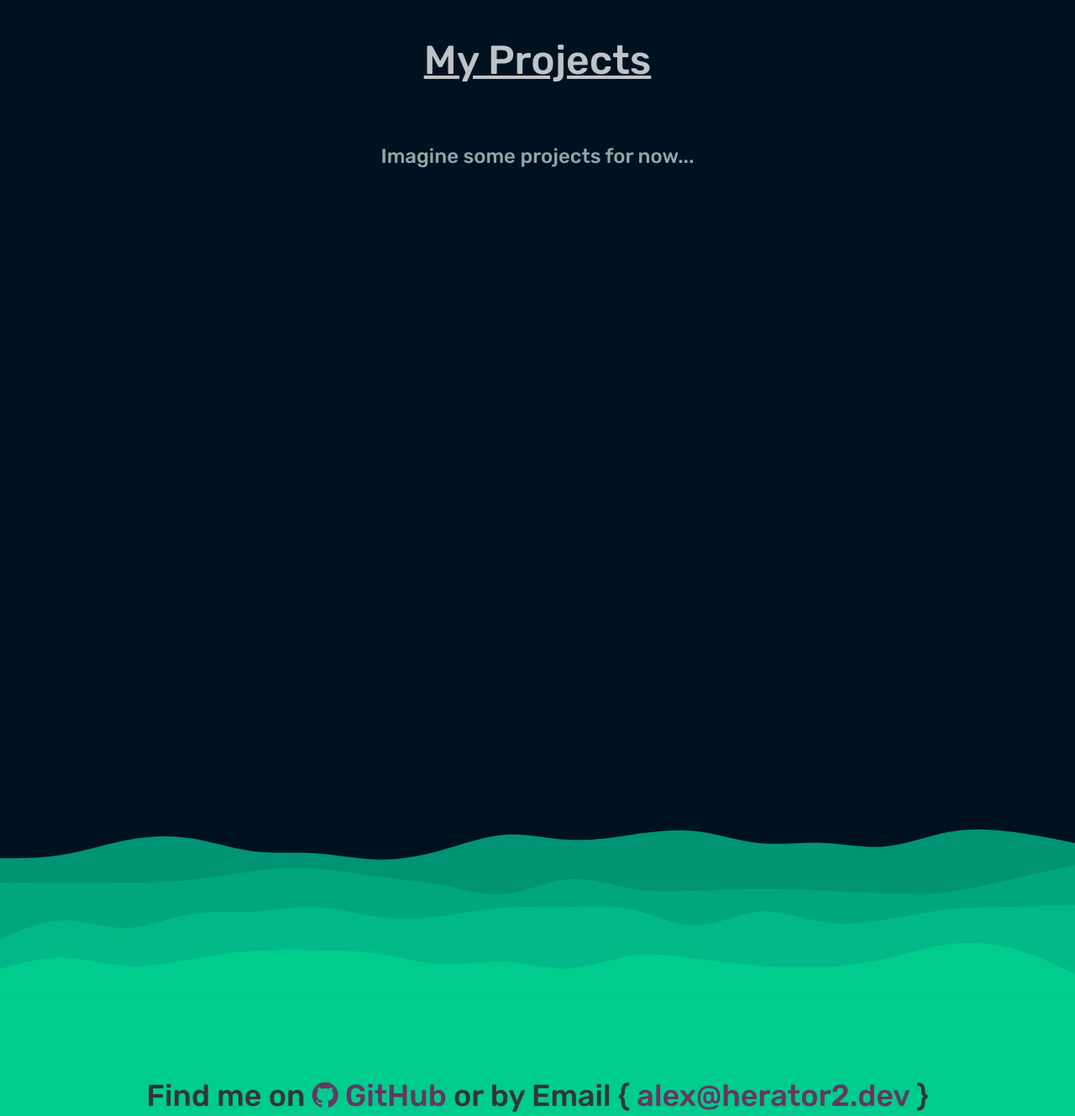
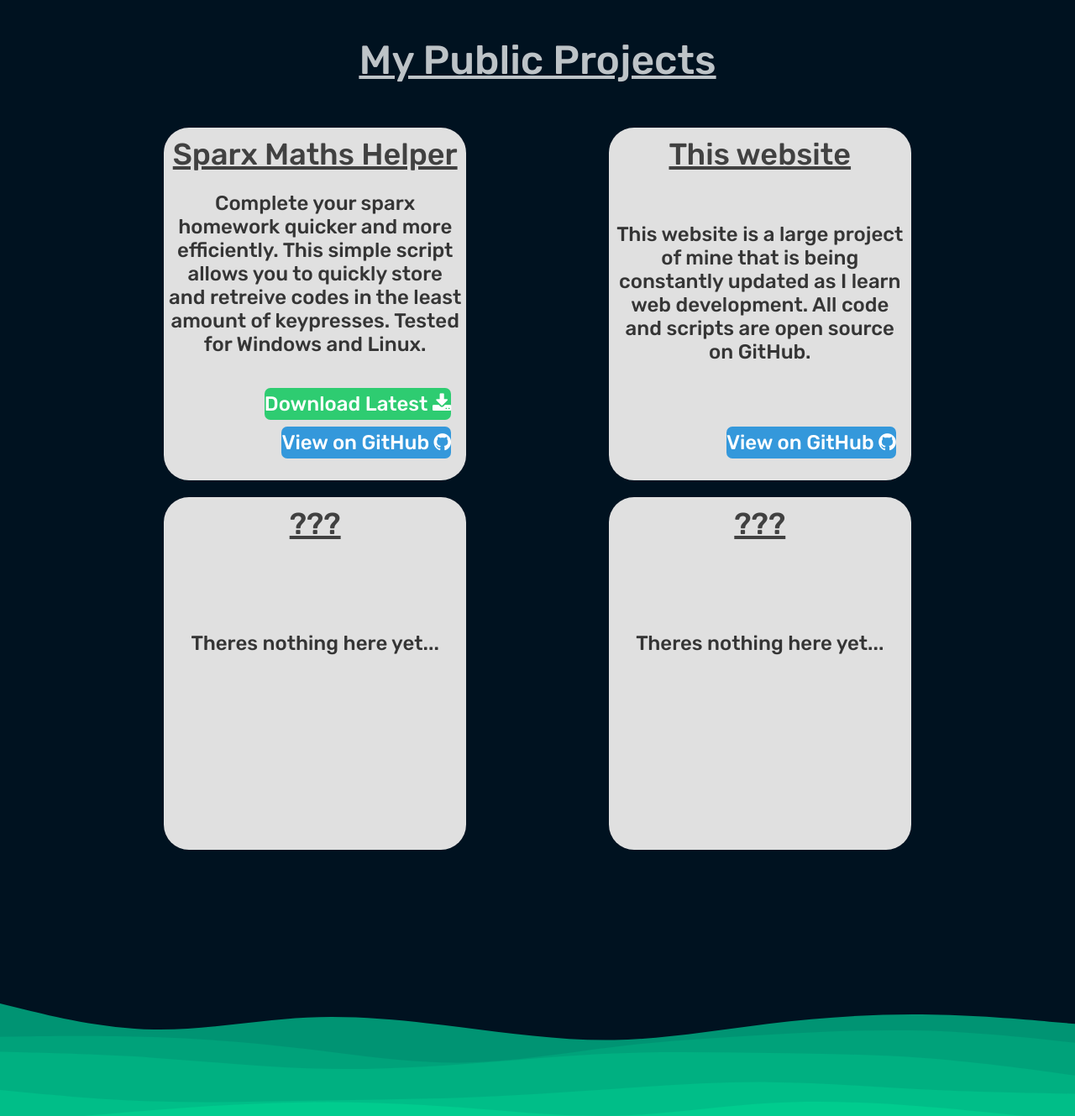
Before and after one commit to Herator2/portfolio, a plain HTML site: page index.html in a window 1280 px wide. Shown: the part 589-1918 px from the top of the page at 84% size. Drawn offline with Linux system fonts and the light colour scheme.

Commit message:
Add projects

```diff
--- a/index.html
+++ b/index.html
@@ -44,18 +44,71 @@
     </div>
     <div class="projects" id="projects">
       <h1 class="projecttitle">
-        My Projects
+        My Public Projects
       </h1>
-      <p>
-        Imagine some projects for now...
-      </p>
+      <div class="projectsgrid">
+        <div class="project">
+          <h1 class="project-title">
+            Sparx Maths Helper
+          </h1>
+          <p class="project-description">
+            Complete your sparx homework quicker and more efficiently. This simple script allows you to quickly store and retreive codes in the least amount of keypresses. Tested for Windows and Linux.
+          </p>
+          <div style="margin: 18px;">
+            <a href="https://github.com/Herator2/Sparx-Maths-Bookwork-Code-Logger/releases/latest/download/main.py" class="project-button">
+              <div class="project-button" style="background-color: #2ecc71;">
+                Download Latest <i class="fa fa-download"></i>
+              </div>
+            </a>
+            <a href="https://github.com/Herator2/Sparx-Maths-Bookwork-Code-Logger" class="project-button">
+              <div class="project-button" style="background-color: #3498db;">
+                View on GitHub <i class="fa fa-github"></i>
+              </div>
+            </a>
+          </div>
+        </div>
+        <div class="project">
+          <h1 class="project-title">
+            This website
+          </h1>
+          <p class="project-description">
+            This website is a large project of mine that is being constantly updated as I learn web development. All code and scripts are open source on GitHub.
+          </p>
+          <div style="margin: 18px;">
+            <a href="https://github.com/Herator2/portfolio" class="project-button">
+              <div class="project-button" style="background-color: #3498db;">
+                View on GitHub <i class="fa fa-github"></i>
+              </div>
+            </a>
+          </div>
+        </div>
+        <div class="project">
+          <h1 class="project-title">
+            ???
+          </h1>
+          <p class="project-description">
+            Theres nothing here yet...
+          </p>
+          <p></p>
+        </div>
+        <div class="project">
+          <h1 class="project-title">
+            ???
+          </h1>
+          <p class="project-description">
+            Theres nothing here yet...
+          </p>
+          <p></p>
+        </div>
+      </div>
     </div>
-    <div class="divider">
-      <svg id="visual" viewBox="0 0 2000 600" xmlns="http://www.w3.org/2000/svg" preserveAspectRatio="none">
-        <path d="M0 342L19.7 342C39.3 342 78.7 342 117.8 335.5C157 329 196 316 235.2 308.5C274.3 301 313.7 299 353 304.8C392.3 310.7 431.7 324.3 470.8 329.3C510 334.3 549 330.7 588.2 333.2C627.3 335.7 666.7 344.3 706 344.8C745.3 345.3 784.7 337.7 823.8 326.5C863 315.3 902 300.7 941.2 298.3C980.3 296 1019.7 306 1058.8 308C1098 310 1137 304 1176.2 298.3C1215.3 292.7 1254.7 287.3 1294 291.7C1333.3 296 1372.7 310 1411.8 314C1451 318 1490 312 1529.2 313.5C1568.3 315 1607.7 324 1647 320.3C1686.3 316.7 1725.7 300.3 1764.8 293.2C1804 286 1843 288 1882.2 293C1921.3 298 1960.7 306 1980.3 310L2000 314L2000 601L1980.3 601C1960.7 601 1921.3 601 1882.2 601C1843 601 1804 601 1764.8 601C1725.7 601 1686.3 601 1647 601C1607.7 601 1568.3 601 1529.2 601C1490 601 1451 601 1411.8 601C1372.7 601 1333.3 601 1294 601C1254.7 601 1215.3 601 1176.2 601C1137 601 1098 601 1058.8 601C1019.7 601 980.3 601 941.2 601C902 601 863 601 823.8 601C784.7 601 745.3 601 706 601C666.7 601 627.3 601 588.2 601C549 601 510 601 470.8 601C431.7 601 392.3 601 353 601C313.7 601 274.3 601 235.2 601C196 601 157 601 117.8 601C78.7 601 39.3 601 19.7 601L0 601Z" fill="#009473"></path>
-        <path d="M0 388L19.7 387.8C39.3 387.7 78.7 387.3 117.8 387.3C157 387.3 196 387.7 235.2 387.5C274.3 387.3 313.7 386.7 353 382.7C392.3 378.7 431.7 371.3 470.8 366.3C510 361.3 549 358.7 588.2 361.2C627.3 363.7 666.7 371.3 706 376.7C745.3 382 784.7 385 823.8 392.7C863 400.3 902 412.7 941.2 408.5C980.3 404.3 1019.7 383.7 1058.8 380.7C1098 377.7 1137 392.3 1176.2 399C1215.3 405.7 1254.7 404.3 1294 402.8C1333.3 401.3 1372.7 399.7 1411.8 399.5C1451 399.3 1490 400.7 1529.2 402.3C1568.3 404 1607.7 406 1647 407.5C1686.3 409 1725.7 410 1764.8 405.3C1804 400.7 1843 390.3 1882.2 381C1921.3 371.7 1960.7 363.3 1980.3 359.2L2000 355L2000 601L1980.3 601C1960.7 601 1921.3 601 1882.2 601C1843 601 1804 601 1764.8 601C1725.7 601 1686.3 601 1647 601C1607.7 601 1568.3 601 1529.2 601C1490 601 1451 601 1411.8 601C1372.7 601 1333.3 601 1294 601C1254.7 601 1215.3 601 1176.2 601C1137 601 1098 601 1058.8 601C1019.7 601 980.3 601 941.2 601C902 601 863 601 823.8 601C784.7 601 745.3 601 706 601C666.7 601 627.3 601 588.2 601C549 601 510 601 470.8 601C431.7 601 392.3 601 353 601C313.7 601 274.3 601 235.2 601C196 601 157 601 117.8 601C78.7 601 39.3 601 19.7 601L0 601Z" fill="#00a77d"></path>
-        <path d="M0 494L19.7 485.2C39.3 476.3 78.7 458.7 117.8 457.8C157 457 196 473 235.2 472C274.3 471 313.7 453 353 446.3C392.3 439.7 431.7 444.3 470.8 442.2C510 440 549 431 588.2 432.7C627.3 434.3 666.7 446.7 706 451.7C745.3 456.7 784.7 454.3 823.8 449.3C863 444.3 902 436.7 941.2 434C980.3 431.3 1019.7 433.7 1058.8 433C1098 432.3 1137 428.7 1176.2 437.7C1215.3 446.7 1254.7 468.3 1294 467.8C1333.3 467.3 1372.7 444.7 1411.8 441.5C1451 438.3 1490 454.7 1529.2 460.8C1568.3 467 1607.7 463 1647 456.7C1686.3 450.3 1725.7 441.7 1764.8 437.5C1804 433.3 1843 433.7 1882.2 433C1921.3 432.3 1960.7 430.7 1980.3 429.8L2000 429L2000 601L1980.3 601C1960.7 601 1921.3 601 1882.2 601C1843 601 1804 601 1764.8 601C1725.7 601 1686.3 601 1647 601C1607.7 601 1568.3 601 1529.2 601C1490 601 1451 601 1411.8 601C1372.7 601 1333.3 601 1294 601C1254.7 601 1215.3 601 1176.2 601C1137 601 1098 601 1058.8 601C1019.7 601 980.3 601 941.2 601C902 601 863 601 823.8 601C784.7 601 745.3 601 706 601C666.7 601 627.3 601 588.2 601C549 601 510 601 470.8 601C431.7 601 392.3 601 353 601C313.7 601 274.3 601 235.2 601C196 601 157 601 117.8 601C78.7 601 39.3 601 19.7 601L0 601Z" fill="#00b986"></path>
-        <path d="M0 548L19.7 542.7C39.3 537.3 78.7 526.7 117.8 527.3C157 528 196 540 235.2 542.3C274.3 544.7 313.7 537.3 353 530.5C392.3 523.7 431.7 517.3 470.8 514.5C510 511.7 549 512.3 588.2 513C627.3 513.7 666.7 514.3 706 520.5C745.3 526.7 784.7 538.3 823.8 539.8C863 541.3 902 532.7 941.2 534.7C980.3 536.7 1019.7 549.3 1058.8 547.3C1098 545.3 1137 528.7 1176.2 523.3C1215.3 518 1254.7 524 1294 529.2C1333.3 534.3 1372.7 538.7 1411.8 541.7C1451 544.7 1490 546.3 1529.2 544.7C1568.3 543 1607.7 538 1647 529.2C1686.3 520.3 1725.7 507.7 1764.8 502.3C1804 497 1843 499 1882.2 509.5C1921.3 520 1960.7 539 1980.3 548.5L2000 558L2000 601L1980.3 601C1960.7 601 1921.3 601 1882.2 601C1843 601 1804 601 1764.8 601C1725.7 601 1686.3 601 1647 601C1607.7 601 1568.3 601 1529.2 601C1490 601 1451 601 1411.8 601C1372.7 601 1333.3 601 1294 601C1254.7 601 1215.3 601 1176.2 601C1137 601 1098 601 1058.8 601C1019.7 601 980.3 601 941.2 601C902 601 863 601 823.8 601C784.7 601 745.3 601 706 601C666.7 601 627.3 601 588.2 601C549 601 510 601 470.8 601C431.7 601 392.3 601 353 601C313.7 601 274.3 601 235.2 601C196 601 157 601 117.8 601C78.7 601 39.3 601 19.7 601L0 601Z" fill="#00cc8e"></path>
+    <div class="divider" id="bottomwave">
+      <svg id="visual" viewBox="0 0 2000 250" xmlns="http://www.w3.org/2000/svg" preserveAspectRatio="none">
+        <path d="M0 50L47.7 61.7C95.3 73.3 190.7 96.7 285.8 98.5C381 100.3 476 80.7 571.2 76.2C666.3 71.7 761.7 82.3 857 94.3C952.3 106.3 1047.7 119.7 1143 118C1238.3 116.3 1333.7 99.7 1428.8 88C1524 76.3 1619 69.7 1714.2 70.5C1809.3 71.3 1904.7 79.7 1952.3 83.8L2000 88L2000 301L1952.3 301C1904.7 301 1809.3 301 1714.2 301C1619 301 1524 301 1428.8 301C1333.7 301 1238.3 301 1143 301C1047.7 301 952.3 301 857 301C761.7 301 666.3 301 571.2 301C476 301 381 301 285.8 301C190.7 301 95.3 301 47.7 301L0 301Z" fill="#009473"></path>
+        <path d="M0 112L47.7 111.3C95.3 110.7 190.7 109.3 285.8 112.5C381 115.7 476 123.3 571.2 134.7C666.3 146 761.7 161 857 160C952.3 159 1047.7 142 1143 130.7C1238.3 119.3 1333.7 113.7 1428.8 108.3C1524 103 1619 98 1714.2 100.5C1809.3 103 1904.7 113 1952.3 118L2000 123L2000 301L1952.3 301C1904.7 301 1809.3 301 1714.2 301C1619 301 1524 301 1428.8 301C1333.7 301 1238.3 301 1143 301C1047.7 301 952.3 301 857 301C761.7 301 666.3 301 571.2 301C476 301 381 301 285.8 301C190.7 301 95.3 301 47.7 301L0 301Z" fill="#00a27a"></path>
+        <path d="M0 140L47.7 141.2C95.3 142.3 190.7 144.7 285.8 151C381 157.3 476 167.7 571.2 170.8C666.3 174 761.7 170 857 163.2C952.3 156.3 1047.7 146.7 1143 142.8C1238.3 139 1333.7 141 1428.8 142.3C1524 143.7 1619 144.3 1714.2 151.2C1809.3 158 1904.7 171 1952.3 177.5L2000 184L2000 301L1952.3 301C1904.7 301 1809.3 301 1714.2 301C1619 301 1524 301 1428.8 301C1333.7 301 1238.3 301 1143 301C1047.7 301 952.3 301 857 301C761.7 301 666.3 301 571.2 301C476 301 381 301 285.8 301C190.7 301 95.3 301 47.7 301L0 301Z" fill="#00b081"></path>
+        <path d="M0 211L47.7 215.5C95.3 220 190.7 229 285.8 232.2C381 235.3 476 232.7 571.2 231C666.3 229.3 761.7 228.7 857 225.2C952.3 221.7 1047.7 215.3 1143 208.8C1238.3 202.3 1333.7 195.7 1428.8 196.3C1524 197 1619 205 1714.2 209.8C1809.3 214.7 1904.7 216.3 1952.3 217.2L2000 218L2000 301L1952.3 301C1904.7 301 1809.3 301 1714.2 301C1619 301 1524 301 1428.8 301C1333.7 301 1238.3 301 1143 301C1047.7 301 952.3 301 857 301C761.7 301 666.3 301 571.2 301C476 301 381 301 285.8 301C190.7 301 95.3 301 47.7 301L0 301Z" fill="#00be88"></path>
+        <path d="M0 274L47.7 269.5C95.3 265 190.7 256 285.8 248.5C381 241 476 235 571.2 233.8C666.3 232.7 761.7 236.3 857 243.5C952.3 250.7 1047.7 261.3 1143 259C1238.3 256.7 1333.7 241.3 1428.8 235.7C1524 230 1619 234 1714.2 241.3C1809.3 248.7 1904.7 259.3 1952.3 264.7L2000 270L2000 301L1952.3 301C1904.7 301 1809.3 301 1714.2 301C1619 301 1524 301 1428.8 301C1333.7 301 1238.3 301 1143 301C1047.7 301 952.3 301 857 301C761.7 301 666.3 301 571.2 301C476 301 381 301 285.8 301C190.7 301 95.3 301 47.7 301L0 301Z" fill="#00cc8e"></path>
       </svg>
     </div>
     <div class="contact" id="contact">
--- a/style.css
+++ b/style.css
@@ -99,7 +99,7 @@ body {
 }
 
 .projects {
-    height: 100vh;
+    height: 590px;
 }
 
 .projecttitle, p {
@@ -114,10 +114,90 @@ body {
     padding-top: 5vh;
 }
 
-p {
+.projectsgrid {
+    display: grid;
+    grid-template-columns: auto auto auto auto;
+    /*background-color: #2196F3;*/
+    padding: 20px 2vw;
+    justify-content: space-evenly;
+    gap: 20px 0;
+}
+
+@media screen and (max-width: 1700px) {
+    .projectsgrid {
+        grid-template-columns: auto auto;
+    }
+    .projects {
+        height: 1080px;
+    }
+}
+@media screen and (max-width: 800px) {
+    .projectsgrid {
+        grid-template-columns: auto;
+    }
+    .projects {
+        height: 2160px;
+    }
+}
+
+.project {
+    background-color: #e0e0e0;
+    border-radius: 30px;
+    padding: 0;
+    width: 360px;
+    max-width: 360px;
+    height: 420px;
+    max-height: 420px;
+    display: flex;
+    flex-direction: column;
+    justify-content: space-between;
+}
+
+.project-title {
+    font-family: "Rubik", sans-serif;
+    font-optical-sizing: auto;
+    font-weight: 500;
+    font-style: normal;
+    font-size: 36px;
+    color: #414141;
+    text-decoration: underline 4px;
+    text-align: center;
+    padding: 10px;
+    margin: 0;
+}
+
+.project-description {
+    font-family: "Rubik", sans-serif;
+    font-optical-sizing: auto;
+    font-weight: 500;
+    font-style: normal;
     font-size: 24px;
+    color: #353535;
     text-decoration: none;
-    color: #95a5a6;
+    text-align: center;
+    padding: 5px;
+    margin: 0;
+}
+
+.project-button {
+    font-family: "Rubik", sans-serif;
+    font-optical-sizing: auto;
+    font-weight: 500;
+    font-style: normal;
+    font-size: 24px;
+    color: #ffffff;
+    text-decoration: none;
+    text-align: center;
+    background-color: #3498db;
+    padding: 5px 0;
+    margin: 8px 0;
+    border-radius: 7px;
+    justify-self: flex-end;
+    z-index: 5;
+}
+
+#bottomwave {
+    margin-top: 10vh;
 }
 
 .contact {
@@ -139,7 +219,7 @@ p {
 }
 
 .contactlink {
-    color: #643861;
+    color: #444444;
 }
 
 footer {
```
